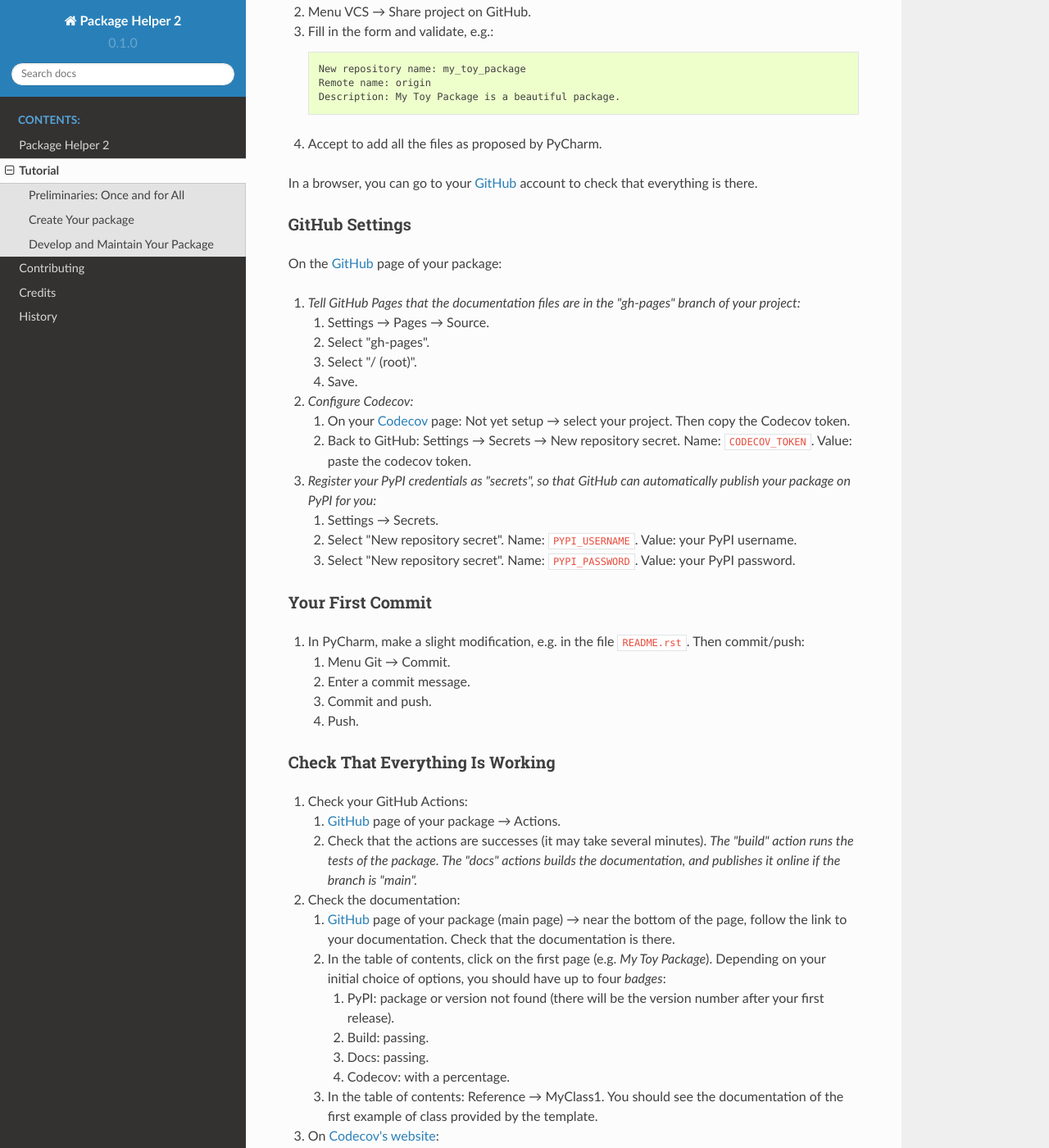
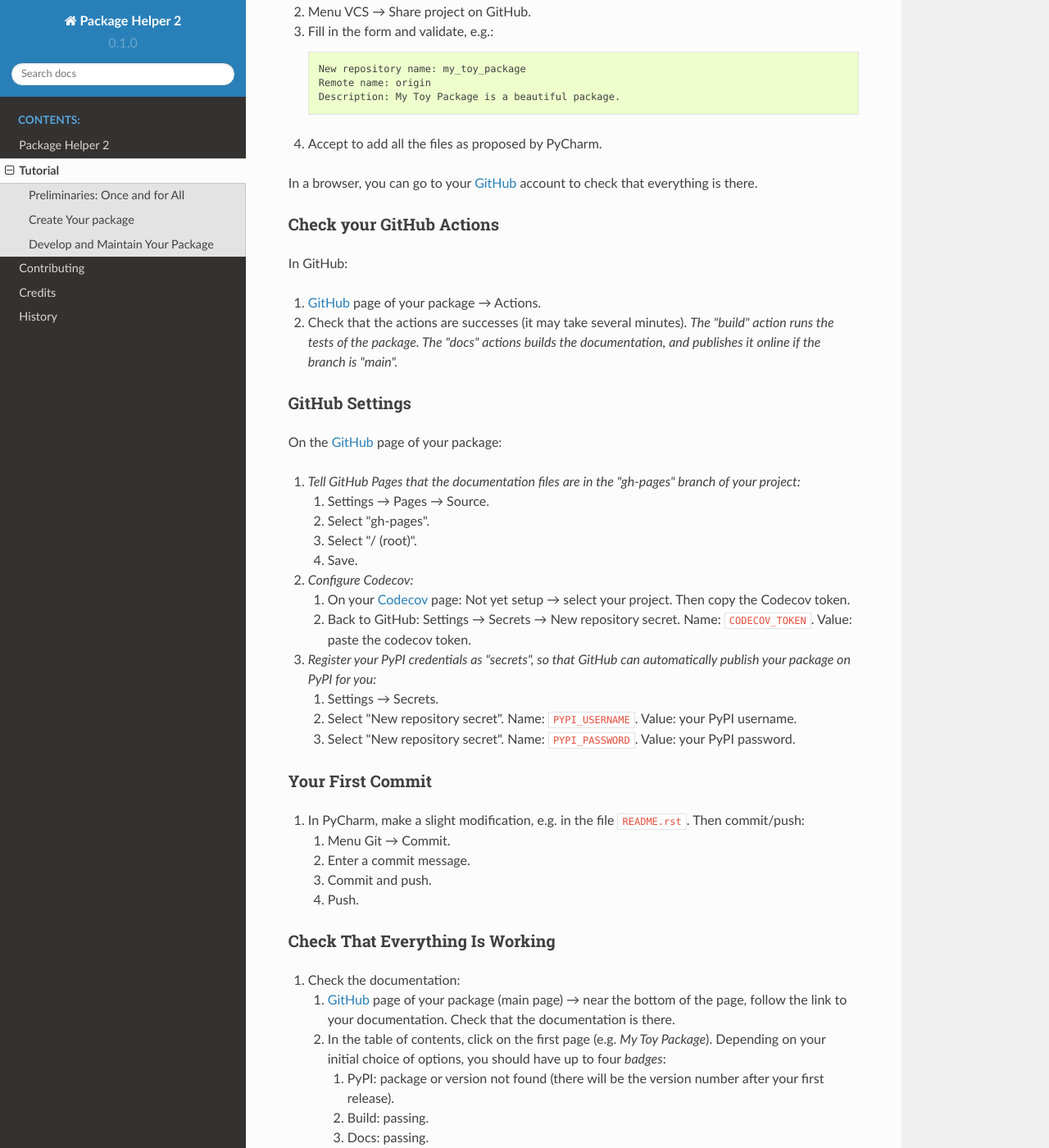
Before and after one commit to francois-durand/package_helper_2, a Sphinx documentation site: the page built from docs/tutorial.rst, in a window 1280 px wide and 1400 px high, scrolled down 4939 px. Shown: the whole window at 82% size. Built offline with Sphinx 7.4.7 and the Read the Docs theme 2.0.0, drawn with Linux system fonts in a browser that asks for light colours; some of the changed lines change nothing that is shown.

Commit message:
Update create_your_package.html

```diff
--- a/docs/_static/create_your_package.html
+++ b/docs/_static/create_your_package.html
@@ -207,6 +207,18 @@
 
 
 <div class="github">
+    <h3>Check your GitHub Actions</h3>
+    <p>In GitHub:</p>
+    <ol class="arabic simple">
+        <li><p><a href="https://github.com">GitHub</a> page of your package → Actions.</p></li>
+        <li><p>Check that the actions are successes (it may take several minutes). <em>The "build" action
+            runs the tests of the package. The "docs" actions builds the documentation, and publishes
+            it online if the branch is "main".</em></p></li>
+    </ol>
+</div>
+
+
+<div class="github">
     <h3>GitHub Settings</h3>
     <p>On the <a href="https://github.com">GitHub</a> page of your package:</p>
     <ol class="arabic simple">
@@ -268,14 +280,6 @@
     <h3>Check That Everything Is Working</h3>
 
     <ol class="arabic simple">
-        <li><p>Check your GitHub Actions:</p>
-            <ol class="arabic simple">
-                <li><p><a href="https://github.com">GitHub</a> page of your package → Actions.</p></li>
-                <li><p>Check that the actions are successes (it may take several minutes). <em>The "build" action
-                    runs the tests of the package. The "docs" actions builds the documentation, and publishes
-                    it online if the branch is "main".</em></p></li>
-            </ol>
-
         <li><p>Check the documentation:</p>
             <ol class="arabic simple">
                 <li><p><a href="https://github.com">GitHub</a> page of your package (main page) → near the bottom of the
```
